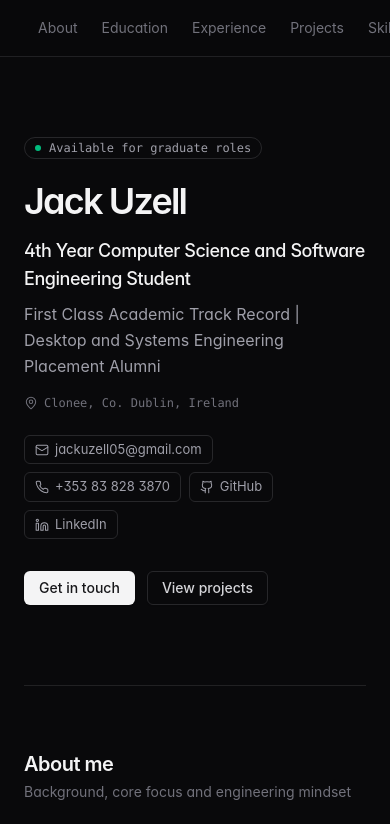
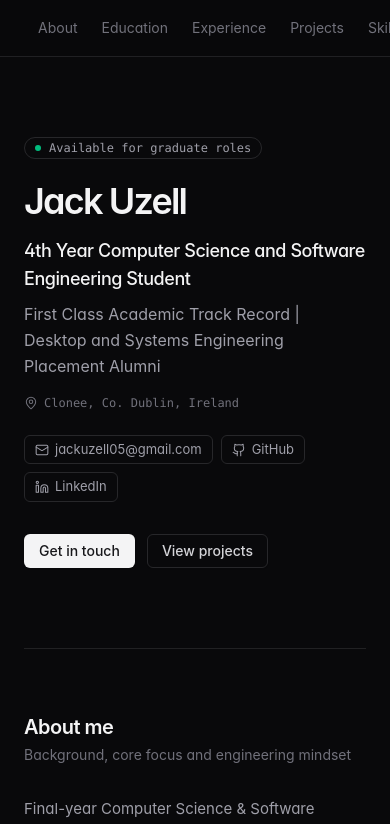
Before and after one commit to jackuzell/Web-CV, a React (Vite) app: page / in a window 390 px wide. Shown: the top 824 px of the page. Built offline with nearby package versions, Linux system fonts and the light colour scheme; a web font is replaced by a local one.

Commit message:
removed phone number

```diff
--- a/src/cvData.js
+++ b/src/cvData.js
@@ -4,7 +4,6 @@ export const cvData = {
         tagline: "4th Year Computer Science and Software Engineering Student",
         subTagline: "First Class Academic Track Record | Desktop and Systems Engineering Placement Alumni",
         location: "Clonee, Co. Dublin, Ireland",
-        phone: "+353 83 828 3870",
         email: "jackuzell05@gmail.com",
         github: "https://github.com/JackUzell",
         linkedin: "https://www.linkedin.com/in/jack-uzell-962b68380/?isSelfProfile=true",
```
